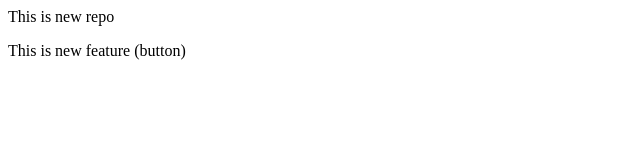
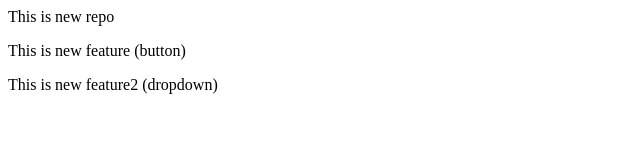
Before and after one commit to Tanu2406/LocalRepo, a plain HTML site: page index.html in a window 1280 px wide. Shown: the whole page, without its empty margins (0-640 px from the left). Drawn offline with Linux system fonts and the light colour scheme.

Commit message:
Add both features

```diff
--- a/index.html
+++ b/index.html
@@ -1,2 +1,3 @@
 <p>This is new repo</p>
 <p>This is new feature (button)</p>
+<p>This is new feature2 (dropdown)</p>
```
